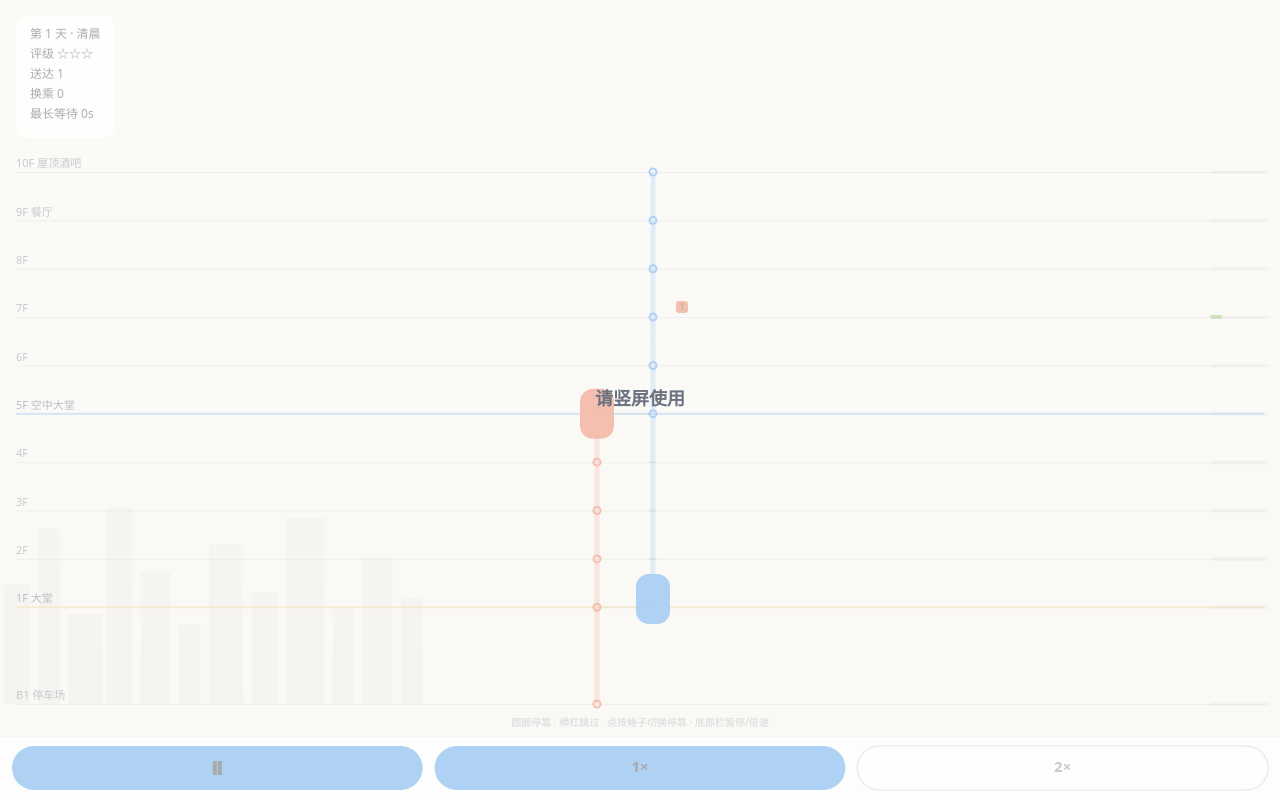
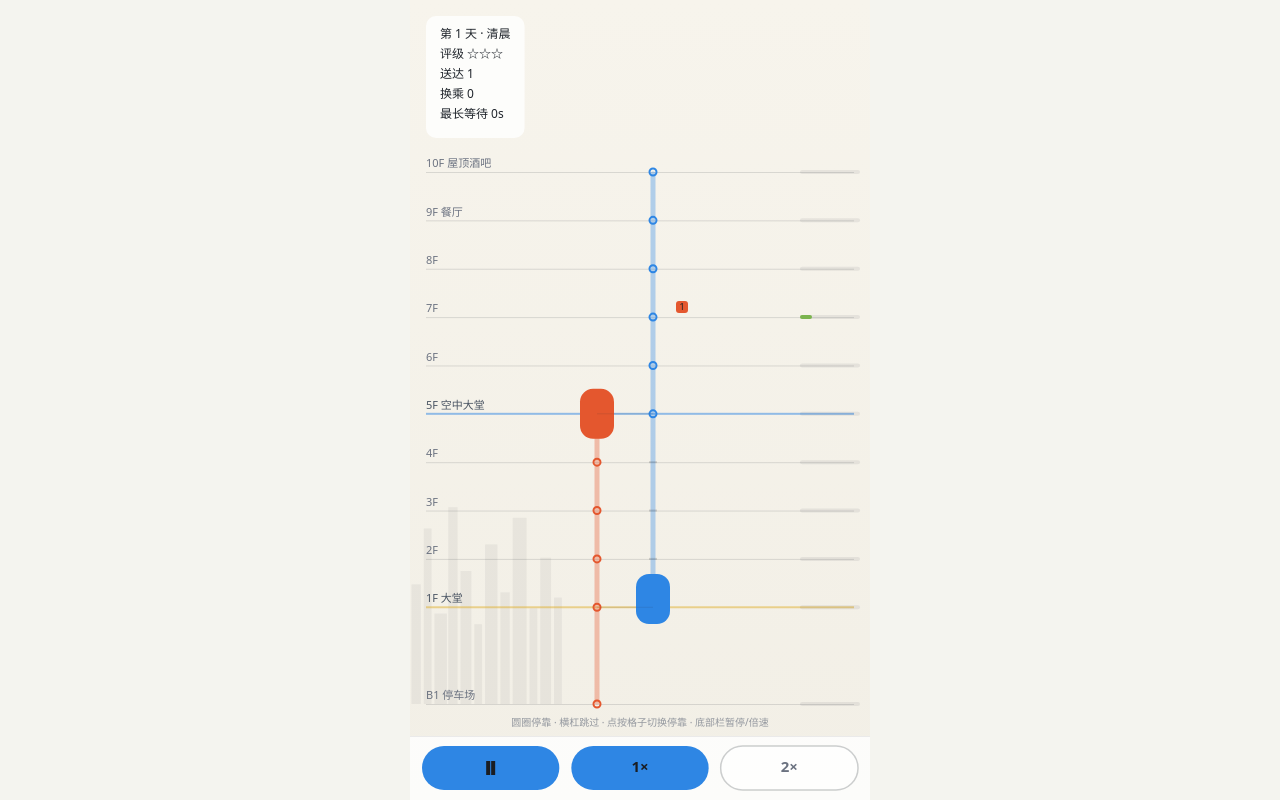
Before and after one commit to wongben2333-crypto/MiniElevator, a website built with Vite: page index.html in a window 1280 px wide. Built offline with nearby package versions, Linux system fonts and the light colour scheme.

Commit message:
移动端竖屏舞台：居中手机列与安全区（index.html）
viewport-fit=cover、禁缩放、safe-area、touch-action:none；#stage 为 min(100vw,460px)×100dvh 居中列。

Ultraworked with [Sisyphus](https://github.com/code-yeongyu/oh-my-openagent)
Co-authored-by: Sisyphus <clio-agent@sisyphuslabs.ai>

```diff
--- a/index.html
+++ b/index.html
@@ -2,13 +2,18 @@
 <html lang="zh-CN">
   <head>
     <meta charset="UTF-8" />
-    <meta name="viewport" content="width=device-width, initial-scale=1.0" />
+    <meta
+      name="viewport"
+      content="width=device-width, initial-scale=1.0, maximum-scale=1.0, user-scalable=no, viewport-fit=cover"
+    />
+    <meta name="theme-color" content="#f4f4ef" />
     <title>垂直都市 · Vertical Rush</title>
     <style>
       :root {
         color-scheme: light;
         --bg: #f4f4ef;
         --ink: #1f242b;
+        --stage-max: 460px;
       }
       * {
         margin: 0;
@@ -21,17 +26,38 @@
         background: var(--bg);
         color: var(--ink);
         overflow: hidden;
+        overscroll-behavior: none;
+        -webkit-user-select: none;
+        user-select: none;
+        -webkit-tap-highlight-color: transparent;
         font-family: system-ui, -apple-system, 'Segoe UI', 'Microsoft YaHei', sans-serif;
+      }
+      #stage {
+        position: relative;
+        width: min(100vw, var(--stage-max));
+        height: 100vh;
+        height: 100dvh;
+        margin: 0 auto;
+        background: var(--bg);
+        color: var(--ink);
+        overflow: hidden;
+        overscroll-behavior: none;
+        touch-action: none;
+        padding: env(safe-area-inset-top) env(safe-area-inset-right)
+          env(safe-area-inset-bottom) env(safe-area-inset-left);
       }
       #game {
         display: block;
-        width: 100vw;
-        height: 100vh;
+        width: 100%;
+        height: 100%;
+        touch-action: none;
       }
     </style>
   </head>
   <body>
-    <canvas id="game"></canvas>
+    <div id="stage">
+      <canvas id="game"></canvas>
+    </div>
     <script type="module" src="/src/main.ts"></script>
   </body>
 </html>
```
